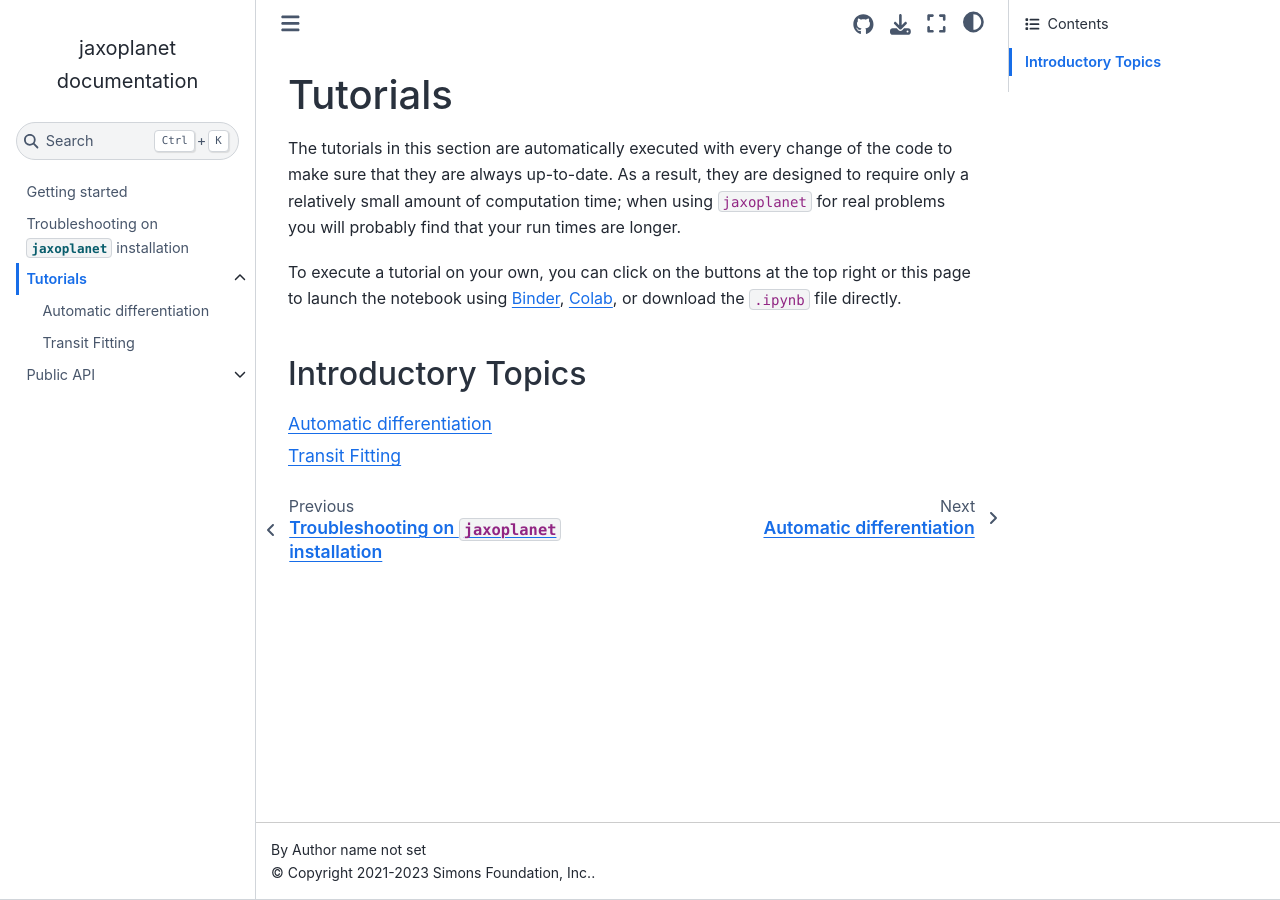
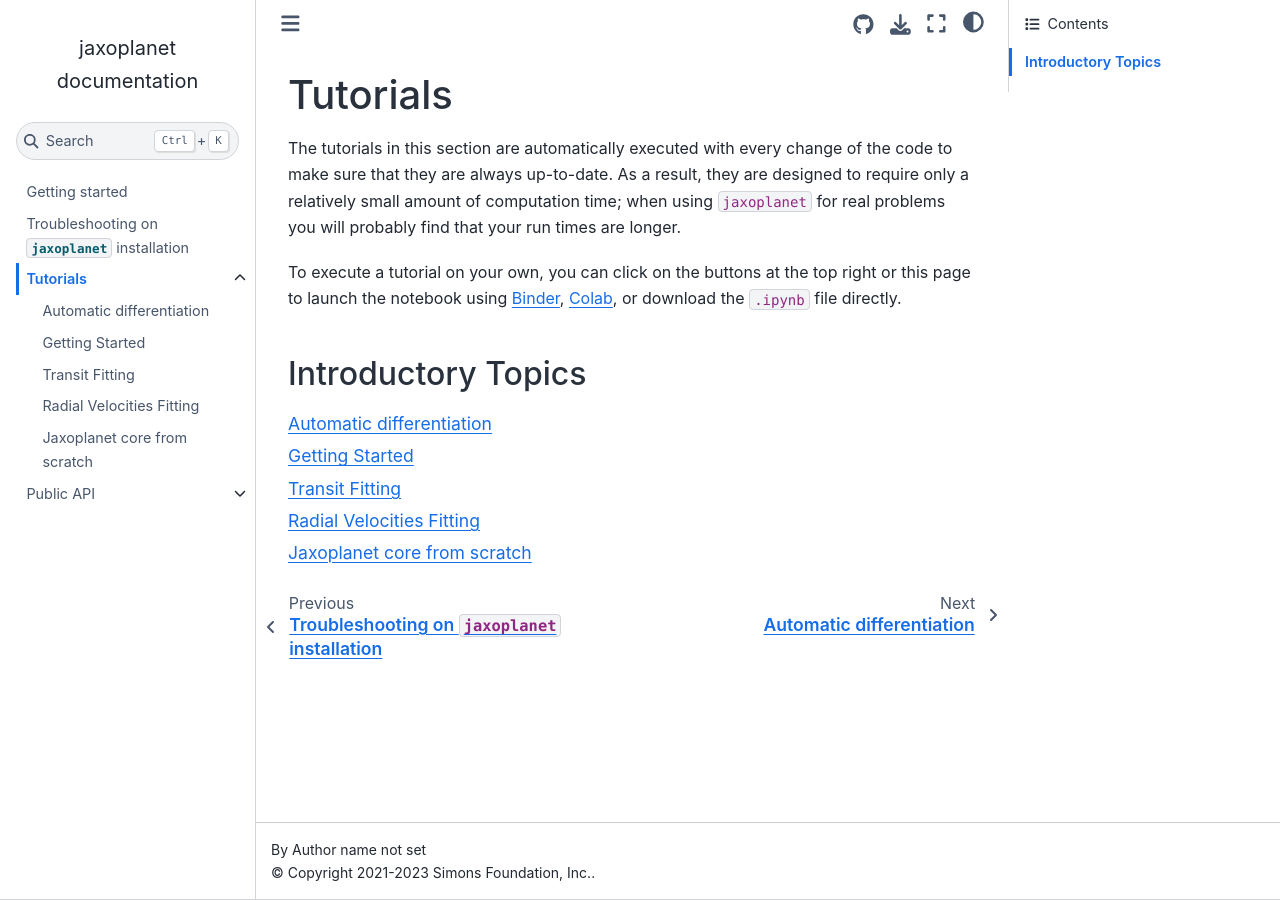
Before and after one commit to exoplanet-dev/jaxoplanet, a Sphinx documentation site: the page built from docs/tutorials.md, in a window 1280 px wide. Built offline with Sphinx 7.4.7 and the Sphinx Book theme 1.1.4, drawn with Linux system fonts in a browser that asks for light colours; the version number could not be read and is left out.

Commit message:
Adding tutorials

````diff
--- a/docs/tutorials.md
+++ b/docs/tutorials.md
@@ -19,5 +19,8 @@ directly.
 :maxdepth: 1
 
 tutorials/autodiff.ipynb
+tutorials/orbits.ipynb
 tutorials/transit.ipynb
+tutorials/rv.ipynb
+tutorials/core-from-scratch.ipynb
 ```
````
